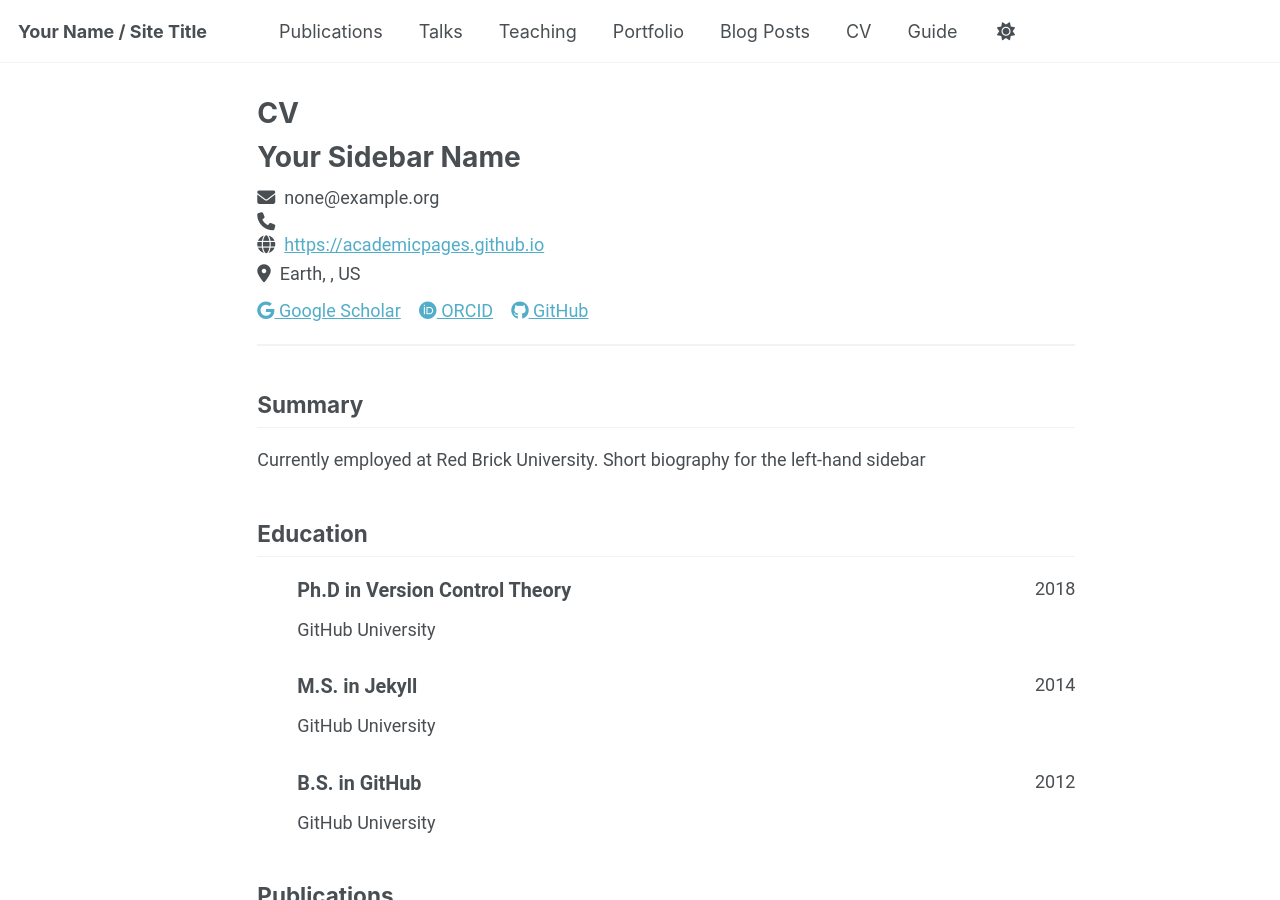
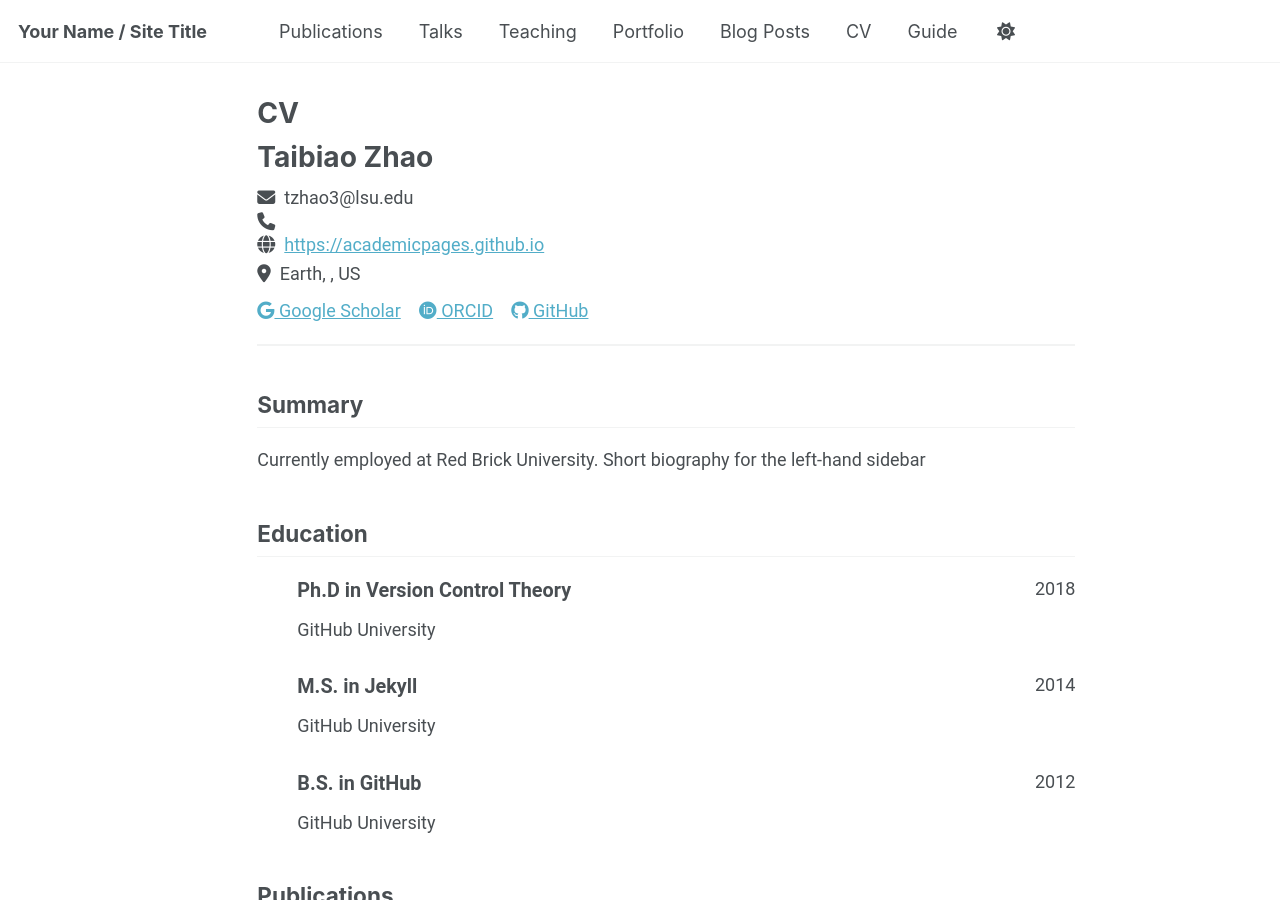
Before and after one commit to ztb-35/ztb-35.github.io, a Jekyll site: the page built from _pages/cv-json.md, in a window 1280 px wide and 900 px high. Built offline with Jekyll 4.4.1, drawn with Linux system fonts in a browser that asks for light colours; a script bundle is joined from its source files by our own code; library files that are not in the unit come from our copies.

Commit message:
Update personal information in cv.json

```diff
--- a/_data/cv.json
+++ b/_data/cv.json
@@ -1,7 +1,7 @@
 {
   "basics": {
-    "name": "Your Sidebar Name",
-    "email": "none@example.org",
+    "name": "Taibiao Zhao",
+    "email": "tzhao3@lsu.edu",
     "phone": "",
     "website": "https://academicpages.github.io",
     "summary": "Currently employed at Red Brick University. Short biography for the left-hand sidebar",
```
